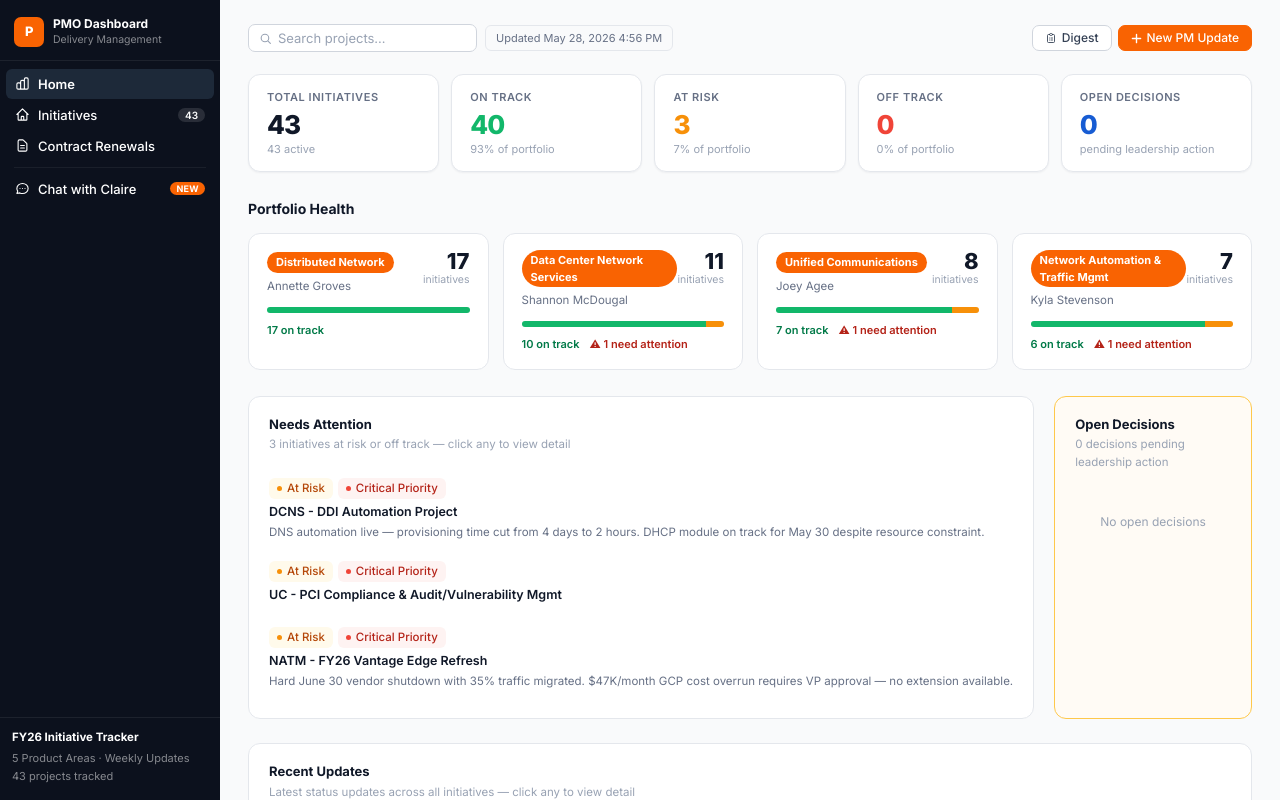
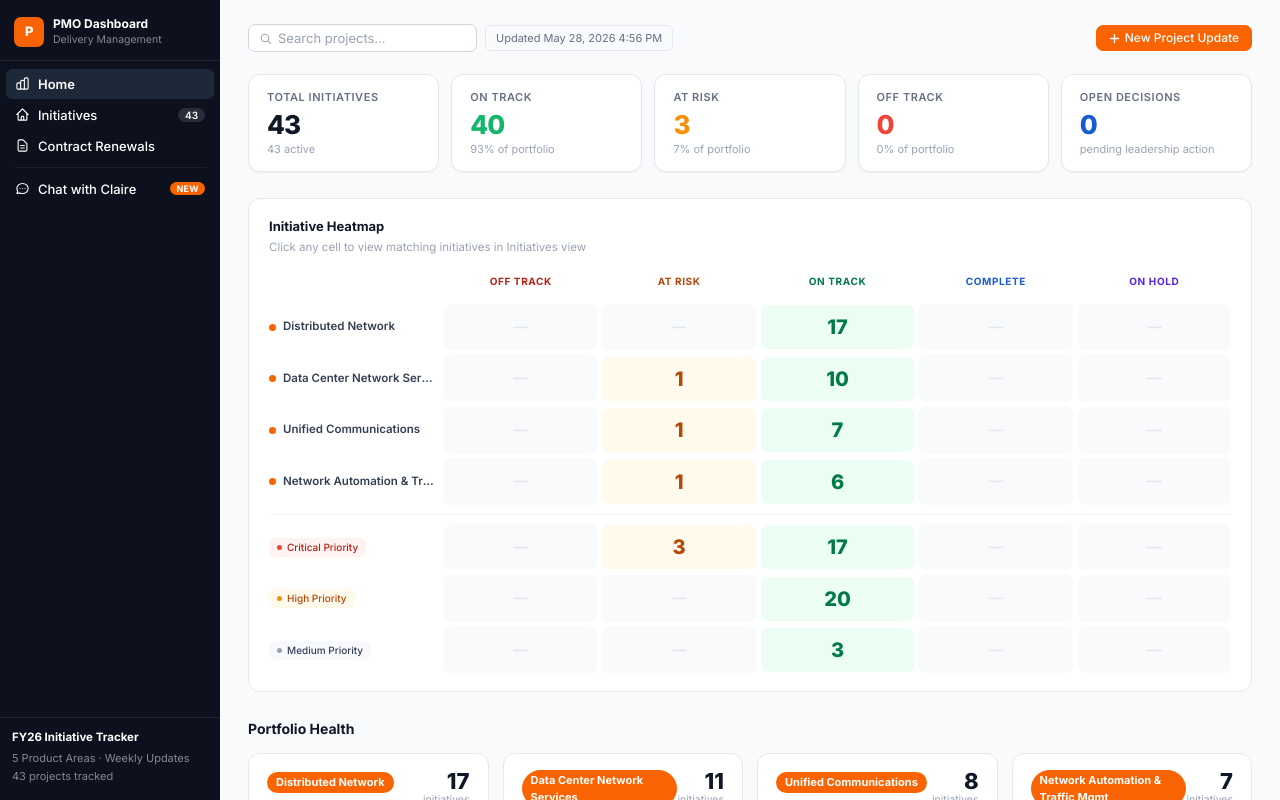
Before and after one commit to ktschoenberg/pmo-dashboard, a plain HTML site: page index.html in a window 1280 px wide. Drawn offline with Linux system fonts and the light colour scheme.

Commit message:
Update dashboard - heatmap, portfolio home, search, digest, all improvements

```diff
--- a/index.html
+++ b/index.html
@@ -323,12 +323,8 @@
         <span class="chip" id="updChip">—</span>
       </div>
       <div style="display:flex;align-items:center;gap:6px">
-        <button class="btn btn-ghost" onclick="openDigest()">
-          <svg width="12" height="12" fill="none" stroke="currentColor" viewBox="0 0 24 24"><path stroke-linecap="round" stroke-linejoin="round" stroke-width="1.75" d="M9 5H7a2 2 0 00-2 2v12a2 2 0 002 2h10a2 2 0 002-2V7a2 2 0 00-2-2h-2M9 5a2 2 0 002 2h2a2 2 0 002-2M9 5a2 2 0 012-2h2a2 2 0 012 2m-3 7h3m-3 4h3m-6-4h.01M9 16h.01"/></svg>
-          Digest
-        </button>
         <button class="btn btn-primary" onclick="openPMUpdate()">
-          <svg width="11" height="11" viewBox="0 0 16 16" fill="none"><path d="M8 2v12M2 8h12" stroke="currentColor" stroke-width="2" stroke-linecap="round"/></svg>New PM Update
+          <svg width="11" height="11" viewBox="0 0 16 16" fill="none"><path d="M8 2v12M2 8h12" stroke="currentColor" stroke-width="2" stroke-linecap="round"/></svg>New Project Update
         </button>
       </div>
     </div>
@@ -604,7 +600,8 @@ let editId     = null;
 let editArea   = null;
 let currentView = 'portfolio'; // 'home' | 'portfolio'
 let searchQuery = '';
-let pmFilter = null;
+let pmFilter    = null;
+let prioFilter  = null;
 
 function load() {
   try {
@@ -709,6 +706,7 @@ function renderAreas() {
   let projs = areaFilter === 'all' ? db.projects : db.projects.filter(p => p.area === areaFilter);
   if (statFilter) projs = projs.filter(p => p.status === statFilter);
   if (pmFilter) projs = projs.filter(p => p.owner === pmFilter);
+  if (prioFilter) projs = projs.filter(p => p.priority === prioFilter);
   if (searchQuery) {
     const q = searchQuery.toLowerCase();
     projs = projs.filter(p =>
@@ -721,11 +719,12 @@ function renderAreas() {
   projs = projs.slice().sort((a,b) => (PRIO_ORDER[a.priority]??3) - (PRIO_ORDER[b.priority]??3));
 
   const areaLabel = areaFilter === 'all' ? 'All Areas' : (AREAS.find(a=>a.id===areaFilter)?.label || '');
+  const prioLabel = prioFilter ? ` · ${prioFilter} Priority` : '';
   const secTitle = searchQuery
     ? `${projs.length} result${projs.length!==1?'s':''} for "${esc(searchQuery)}"`
     : statFilter
-      ? `${SC[statFilter]?.label || ''} — ${projs.length} project${projs.length!==1?'s':''}`
-      : `${areaLabel} — ${projs.length} initiative${projs.length!==1?'s':''}`;
+      ? `${SC[statFilter]?.label || ''}${prioLabel} — ${projs.length} project${projs.length!==1?'s':''}`
+      : `${areaLabel}${prioLabel} — ${projs.length} initiative${projs.length!==1?'s':''}`;
 
   const cards = projs.length
     ? projs.map(p => projCard(p)).join('')
@@ -734,7 +733,7 @@ function renderAreas() {
   const pms = [...new Set(db.projects.map(p=>p.owner||'').filter(Boolean))].sort();
   const pmPillsHtml = pms.length > 1 ? `
     <div class="filter-bar" style="margin-bottom:10px">
-      <span class="filter-lbl">PM</span>
+      <span class="filter-lbl">Project Manager</span>
       <button class="dr-btn${!pmFilter?' active':''}" onclick="setPmFilter(null,this)">All PMs</button>
       ${pms.map(pm=>`<button class="dr-btn${pmFilter===pm?' active':''}" onclick="setPmFilter(${JSON.stringify(pm)},this)">${esc(pm)}</button>`).join('')}
     </div>` : '';
@@ -899,8 +898,69 @@ function renderPortfolio() {
       </div>`;
   }).join('') || `<div style="padding:24px 0;text-align:center;font-size:12px;color:var(--g400)">No updates yet</div>`;
 
+  // ── Heatmap ──────────────────────────────────────────────────────────────────
+  const HM_COLS = [
+    { id:'off-track', label:'Off Track', bg:'#FEF3F2', col:'#B42318' },
+    { id:'at-risk',   label:'At Risk',   bg:'#FFFAEB', col:'#B54708' },
+    { id:'on-track',  label:'On Track',  bg:'#ECFDF3', col:'#027A48' },
+    { id:'complete',  label:'Complete',  bg:'#EFF8FF', col:'#175CD3' },
+    { id:'on-hold',   label:'On Hold',   bg:'#F4F3FF', col:'#5925DC' },
+  ];
+
+  const hmCell = (count, bg, col, clickFn) => count > 0
+    ? `<div onclick="${clickFn}" style="background:${bg};border-radius:7px;padding:12px 6px;text-align:center;cursor:pointer;transition:opacity .13s" onmouseenter="this.style.opacity='.75'" onmouseleave="this.style.opacity='1'">
+        <div style="font-size:20px;font-weight:800;color:${col};line-height:1">${count}</div>
+       </div>`
+    : `<div style="background:var(--g50);border-radius:7px;padding:12px 6px;text-align:center">
+        <div style="font-size:15px;color:var(--g200);font-weight:600">—</div>
+       </div>`;
+
+  const hmColHeaders = `<div></div>${HM_COLS.map(s=>`<div style="text-align:center;padding:4px 4px 10px;font-size:10px;font-weight:700;color:${s.col};text-transform:uppercase;letter-spacing:.06em">${s.label}</div>`).join('')}`;
+
+  const hmAreaRows = AREAS.map(a => {
+    const ap = projs.filter(p => p.area === a.id);
+    return `<div style="display:flex;align-items:center;gap:7px;padding:2px 0;min-width:0">
+      <span style="width:7px;height:7px;border-radius:50%;background:var(--orange);flex-shrink:0"></span>
+      <span style="font-size:11.5px;font-weight:600;color:var(--g700);white-space:nowrap;overflow:hidden;text-overflow:ellipsis">${esc(a.label)}</span>
+    </div>
+    ${HM_COLS.map(s => {
+      const n = ap.filter(p=>p.status===s.id).length;
+      return hmCell(n, s.bg, s.col, `setAreaAndStatus('${a.id}','${s.id}')`);
+    }).join('')}`;
+  }).join('');
+
+  const hmPrioRows = [
+    {id:'Critical', cls:'bp-critical', dot:'#F04438'},
+    {id:'High',     cls:'bp-high',     dot:'#F79009'},
+    {id:'Medium',   cls:'bp-medium',   dot:'#98A2B3'},
+  ].map(pr => {
+    const pp = projs.filter(p => p.priority === pr.id);
+    return `<div style="display:flex;align-items:center;padding:2px 0">
+      <span class="badge ${pr.cls}" style="font-size:10px">${pr.id} Priority</span>
+    </div>
+    ${HM_COLS.map(s => {
+      const n = pp.filter(p=>p.status===s.id).length;
+      return hmCell(n, s.bg, s.col, `setPrioAndStatus('${pr.id}','${s.id}')`);
+    }).join('')}`;
+  }).join('');
+
+  const heatmapHtml = `
+    <div style="background:#fff;border:1px solid var(--g200);border-radius:12px;padding:18px 20px;margin-bottom:26px">
+      <div style="margin-bottom:14px">
+        <div style="font-size:13px;font-weight:700;color:var(--g900);margin-bottom:2px">Initiative Heatmap</div>
+        <div style="font-size:11.5px;color:var(--g400)">Click any cell to view matching initiatives in Initiatives view</div>
+      </div>
+      <div style="display:grid;grid-template-columns:170px repeat(5,1fr);gap:5px;align-items:center">
+        ${hmColHeaders}
+        ${hmAreaRows}
+        <div style="grid-column:1/-1;height:1px;background:var(--g100);margin:4px 0"></div>
+        ${hmPrioRows}
+      </div>
+    </div>`;
+
   document.getElementById('areas').innerHTML = `
     ${statStrip}
+    ${heatmapHtml}
     <div class="sec-head"><span class="sec-title">Portfolio Health</span></div>
     <div style="display:grid;grid-template-columns:repeat(4,1fr);gap:14px;margin-bottom:26px">${areaCards}</div>
     <div style="display:grid;grid-template-columns:1fr 1fr;gap:20px;margin-bottom:24px">
@@ -972,7 +1032,7 @@ function projCard(p) {
       <div class="card-owner">${esc(p.owner || '—')}</div>
       ${p.objective ? `<div class="card-desc">${esc(p.objective)}</div>` : '<div style="flex:1"></div>'}
       ${hasMilestone ? `<div style="padding-top:6px"><span class="ms-chip">📅 ${esc(p.milestoneLabel)} · ${fDateShort(p.milestoneDate)}</span></div>` : ''}
-      ${isStale ? `<div style="padding-top:8px"><span class="stale-badge">No update in ${daysSince > 999 ? '—' : daysSince+'d'}</span></div>` : ''}
+      <div style="padding-top:8px;font-size:10.5px;color:var(--g400)">${cardLatest?.weekOf ? 'Last update · ' + fDateShort(cardLatest.weekOf) : 'No updates yet'}</div>
     </div>
   </div>`;
 }
@@ -996,7 +1056,7 @@ function selectProj(id) {
 // ─── Filters ─────────────────────────────────────────────────────────────────
 function setArea(id, btn) {
   currentView = 'home';
-  areaFilter = id; statFilter = null; searchQuery = ''; pmFilter = null;
+  areaFilter = id; statFilter = null; searchQuery = ''; pmFilter = null; prioFilter = null;
   const inp = document.getElementById('srchInput'); if(inp) inp.value='';
   const clr = document.getElementById('srchClear'); if(clr) clr.style.display='none';
   document.getElementById('overviewRow').style.display = '';
@@ -1067,10 +1127,18 @@ function setPmFilter(pm, btn) {
 }
 function setAreaAndStatus(aId, status) {
   currentView = 'home';
-  areaFilter = aId; statFilter = status; searchQuery = ''; pmFilter = null;
+  areaFilter = aId; statFilter = status; searchQuery = ''; pmFilter = null; prioFilter = null;
   document.getElementById('overviewRow').style.display = '';
   document.querySelectorAll('.ls-item').forEach(b=>b.classList.remove('active'));
   document.querySelector(`.ls-item[data-area="${aId}"]`)?.classList.add('active');
+  renderOverview(); renderAreas();
+}
+function setPrioAndStatus(prio, status) {
+  currentView = 'home';
+  areaFilter = 'all'; statFilter = status; prioFilter = prio; searchQuery = ''; pmFilter = null;
+  document.getElementById('overviewRow').style.display = '';
+  document.querySelectorAll('.ls-item').forEach(b=>b.classList.remove('active'));
+  document.querySelector('.ls-item[data-area="all"]')?.classList.add('active');
   renderOverview(); renderAreas();
 }
 
```
